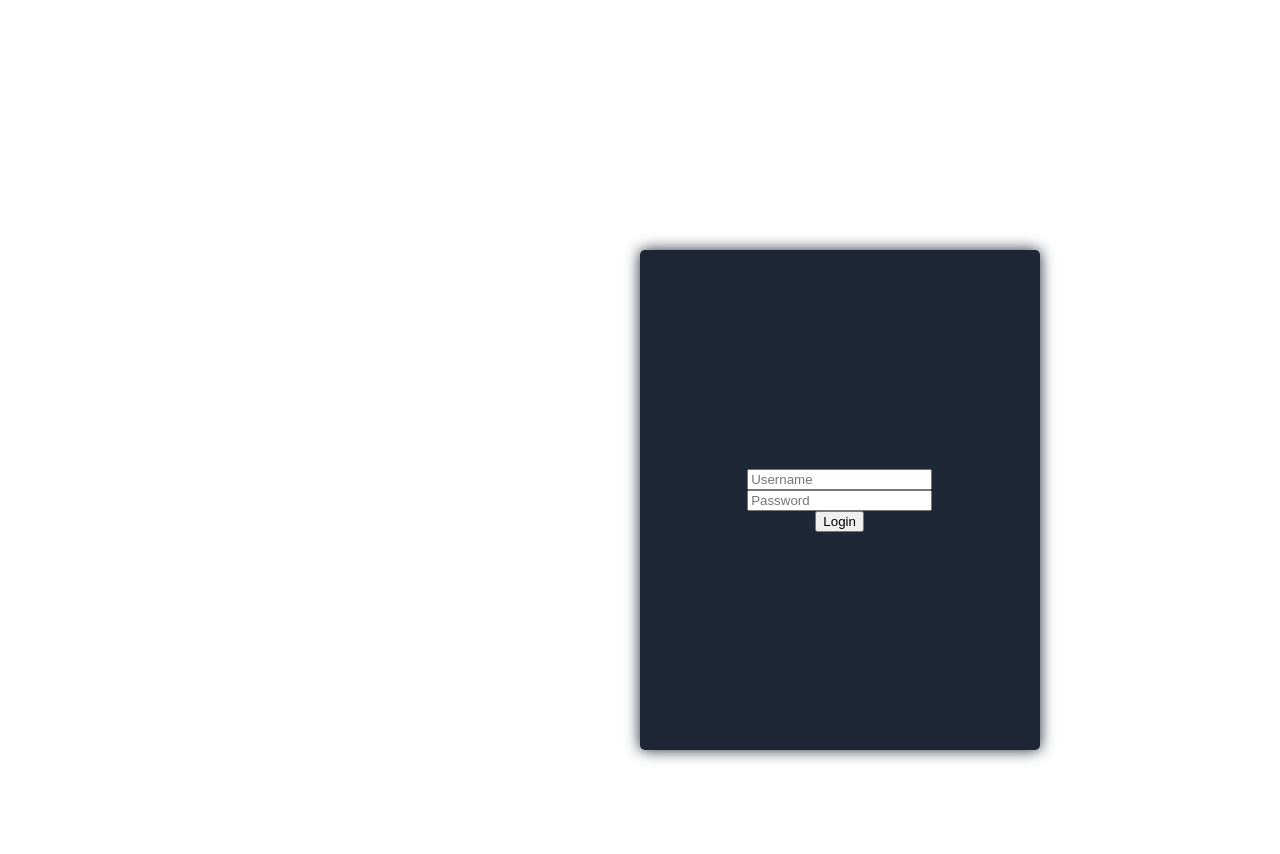
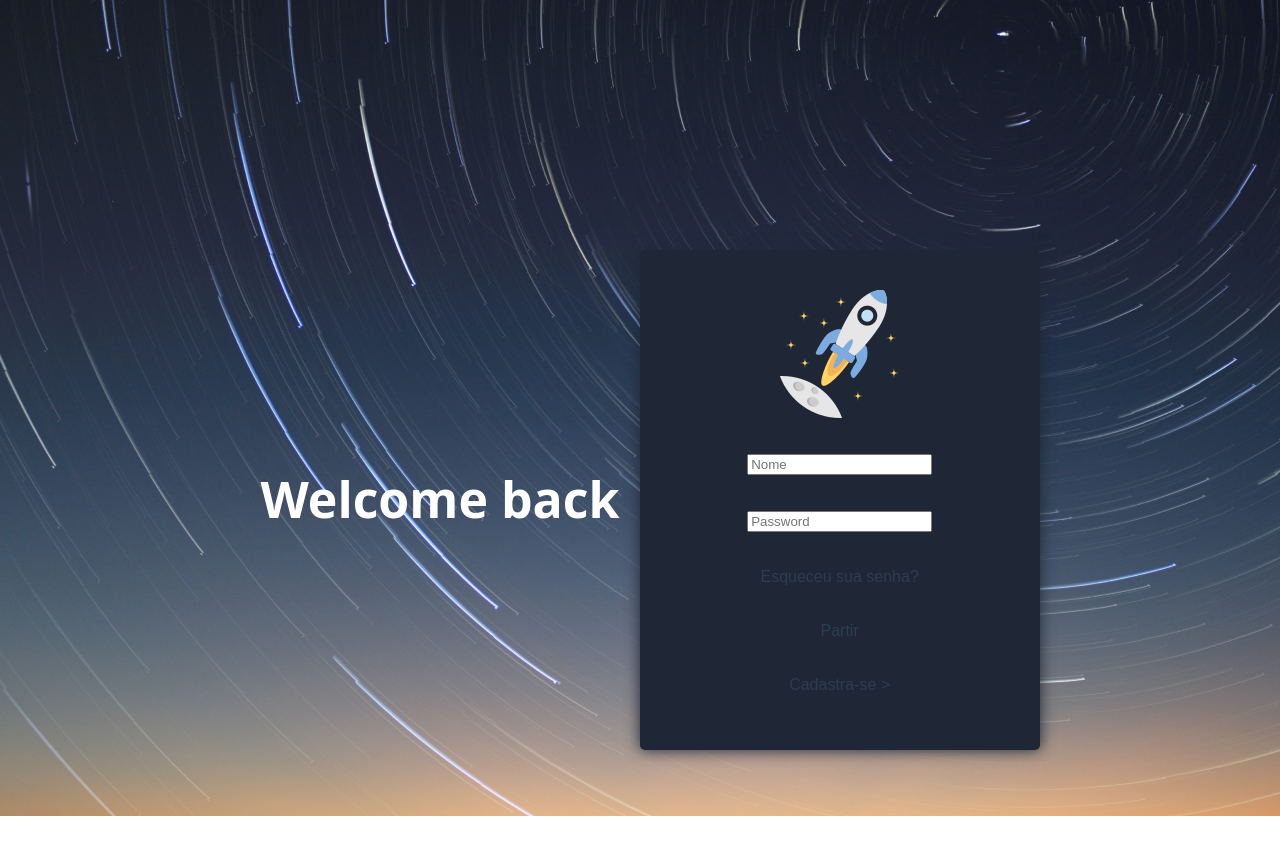
Before and after one commit to anderson-cruz13/login, a Vue app: page / in a window 1280 px wide. Shown: the top 854 px of the page. Before the commit the page ends 800 px from the top, so only its background shows below. Built offline with nearby package versions, Linux system fonts and the light colour scheme.

Commit message:
style: add layout de login

```diff
--- a/src/components/FormsLogin.vue
+++ b/src/components/FormsLogin.vue
@@ -6,13 +6,15 @@
     </div>
 
     <div class="login">
-      <form>
-        <div class="form-group">
-          <input class="input" type="text" placeholder="Username">
-          <input class="input" type="password" placeholder="Password">
-        </div>
-        <button type="submit" class="btn btn-primary">Login</button>
-      </form>
+      <img class="logo" src="@/assets/rockt_icon.png">
+
+      <div class="login-form">
+        <input class="input" type="text" placeholder="Nome">
+        <input class="input" type="password" placeholder="Password">
+        <div class="button-text" @click="handleClick">Esqueceu sua senha?</div>
+        <div class="button-login" @click="login">Partir</div>
+        <div class="button-signup" @click="signup">Cadastra-se ></div>
+      </div>
     </div>
 
   </div>
--- a/src/styles.css
+++ b/src/styles.css
@@ -1,3 +1,15 @@
+html, body {
+  height: 100%;
+  margin: 0;
+}
+
+body {
+  background: url("assets/image_background.png");
+  background-repeat: no-repeat;
+  background-position: center;
+  background-size: cover;
+}
+
 
 #app {
   font-family: Avenir, Helvetica, Arial, sans-serif;
@@ -43,3 +55,17 @@
   white-space: pre-line;
   font-family: system-ui, -apple-system, BlinkMacSystemFont, 'Segoe UI', Roboto, Oxygen, Ubuntu, Cantarell, 'Open Sans', 'Helvetica Neue', sans-serif;
 }
+
+.logo{
+  height: 128px;
+  width: 128px;
+  margin-top: 20px;
+}
+
+.login-form {
+  display: flex;
+  flex-direction: column;
+  justify-content: space-evenly;
+  height: 100%;
+  font-family: exo, sans-serif;
+}
```
